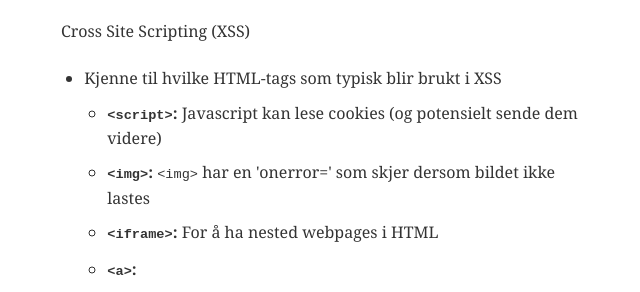
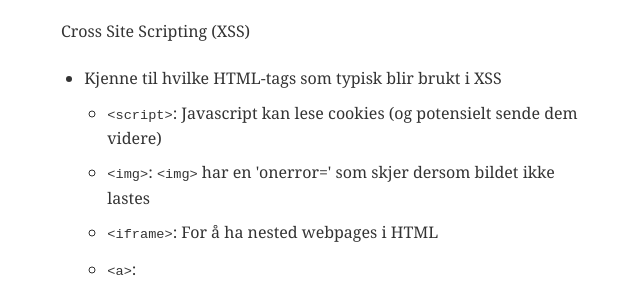
Before and after one commit to lesesalen/lesesalen, a Gatsby site: page /bedpress/INF143/ in a window 1280 px wide. Shown: the part 3565-3857 px from the top of the page, 318-958 px from the left. Built offline with nearby package versions, Linux system fonts and the light colour scheme; Gatsby itself is replaced by a stand-in of ours; some packages are replaced by stand-ins of ours; what typography-theme-ocean-beach would draw is missing.

Commit message:
trying to fix mdx syntax errors

```diff
--- a/content/blog/bedpress/INF143.md
+++ b/content/blog/bedpress/INF143.md
@@ -96,10 +96,10 @@ tags: Notes
 Cross Site Scripting (XSS)
 
 - Kjenne til hvilke HTML-tags som typisk blir brukt i XSS
-  - **`<script>`:** Javascript kan lese cookies (og potensielt sende dem videre)
-  - **`<img>`:** `<img>` har en 'onerror=' som skjer dersom bildet ikke lastes
-  - **`<iframe>`:** For å ha nested webpages i HTML
-  - **`<a>`:**
+  - `<script>`: Javascript kan lese cookies (og potensielt sende dem videre)
+  - `<img>`: `<img>` har en 'onerror=' som skjer dersom bildet ikke lastes
+  - `<iframe>`: For å ha nested webpages i HTML
+  - `<a>`:
 
 - Vite hva cookies er, og hvorfor de kan være kritisk for sikkerheten
   - En cookie er en token (egt. en liten fil) for å huske state mellom sessions (eks for å forbli innlogget).
```
